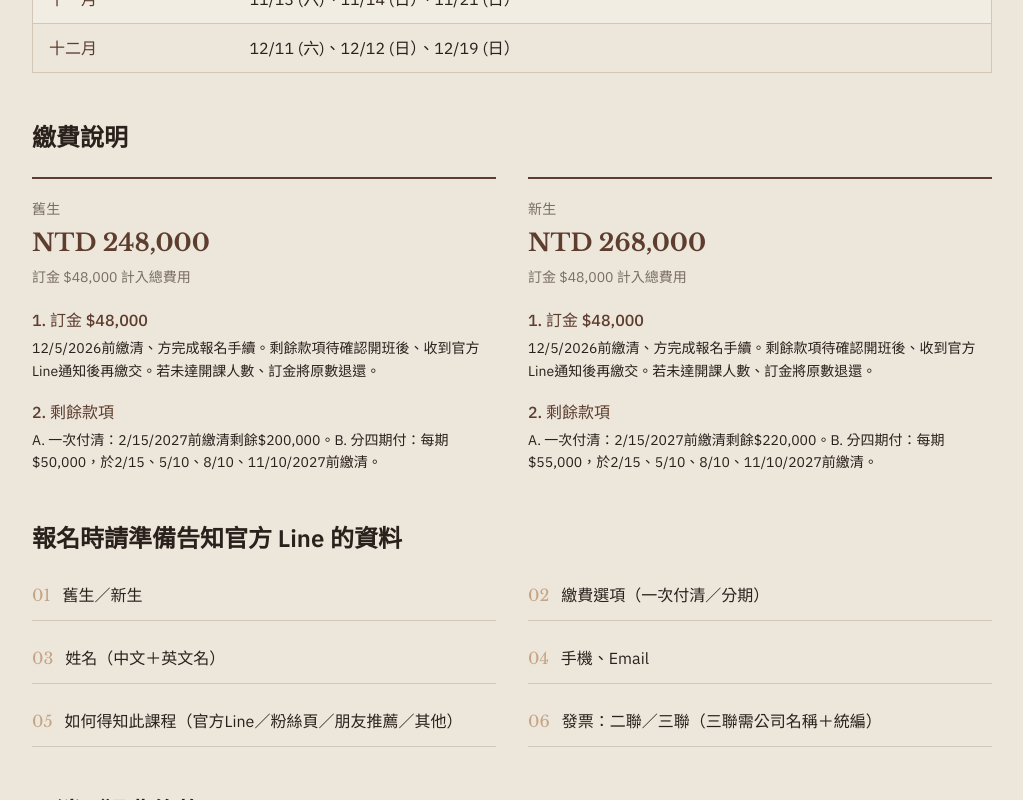
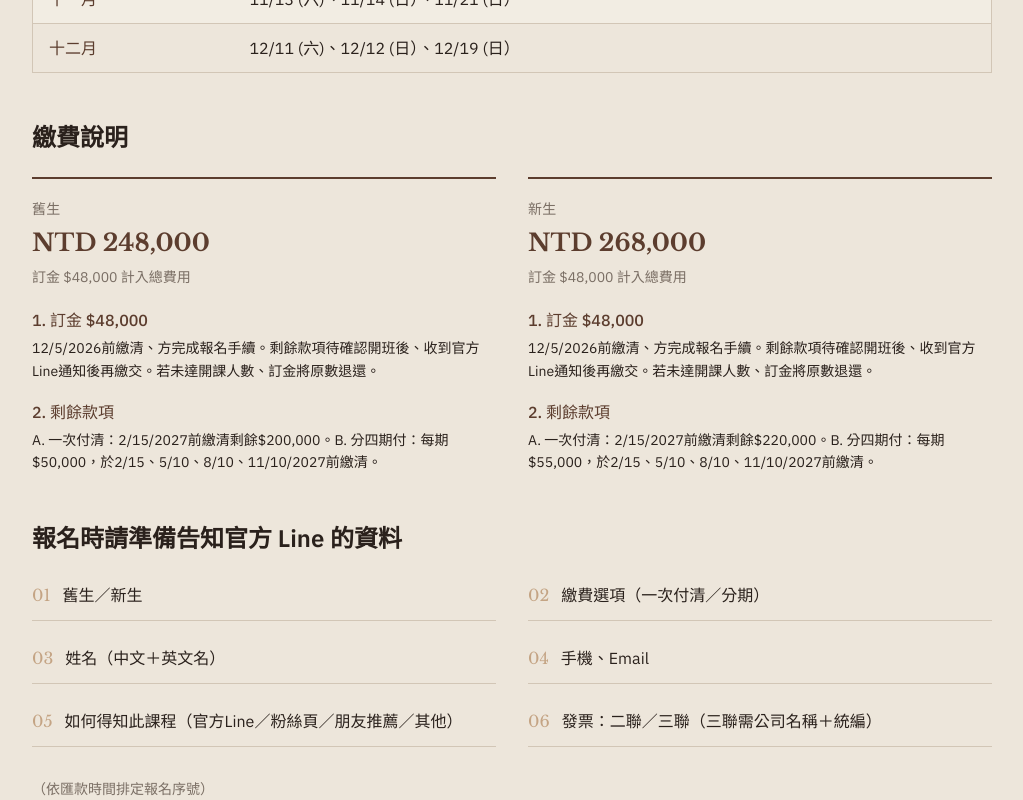
Before and after one commit to klaudia1209teleworker/system-constellations, a React (Vite) app: page / in a window 1280 px wide. Shown: the part 11200-12000 px from the top of the page, without its empty margins (128-1151 px from the left). Built offline with nearby package versions, Linux system fonts and the light colour scheme.

Commit message:
fix(enroll): 保留依匯款時間排定報名序號說明
匯款帳號仍不公開，僅保留序號說明文字。

```diff
--- a/src/App.tsx
+++ b/src/App.tsx
@@ -641,6 +641,10 @@ export default function App() {
           ))}
         </ol>
 
+        <p className="mt-8 text-sm text-muted">
+          （依匯款時間排定報名序號）
+        </p>
+
         <Subheading>取消／退費條款</Subheading>
         <StepList
           steps={[
```
